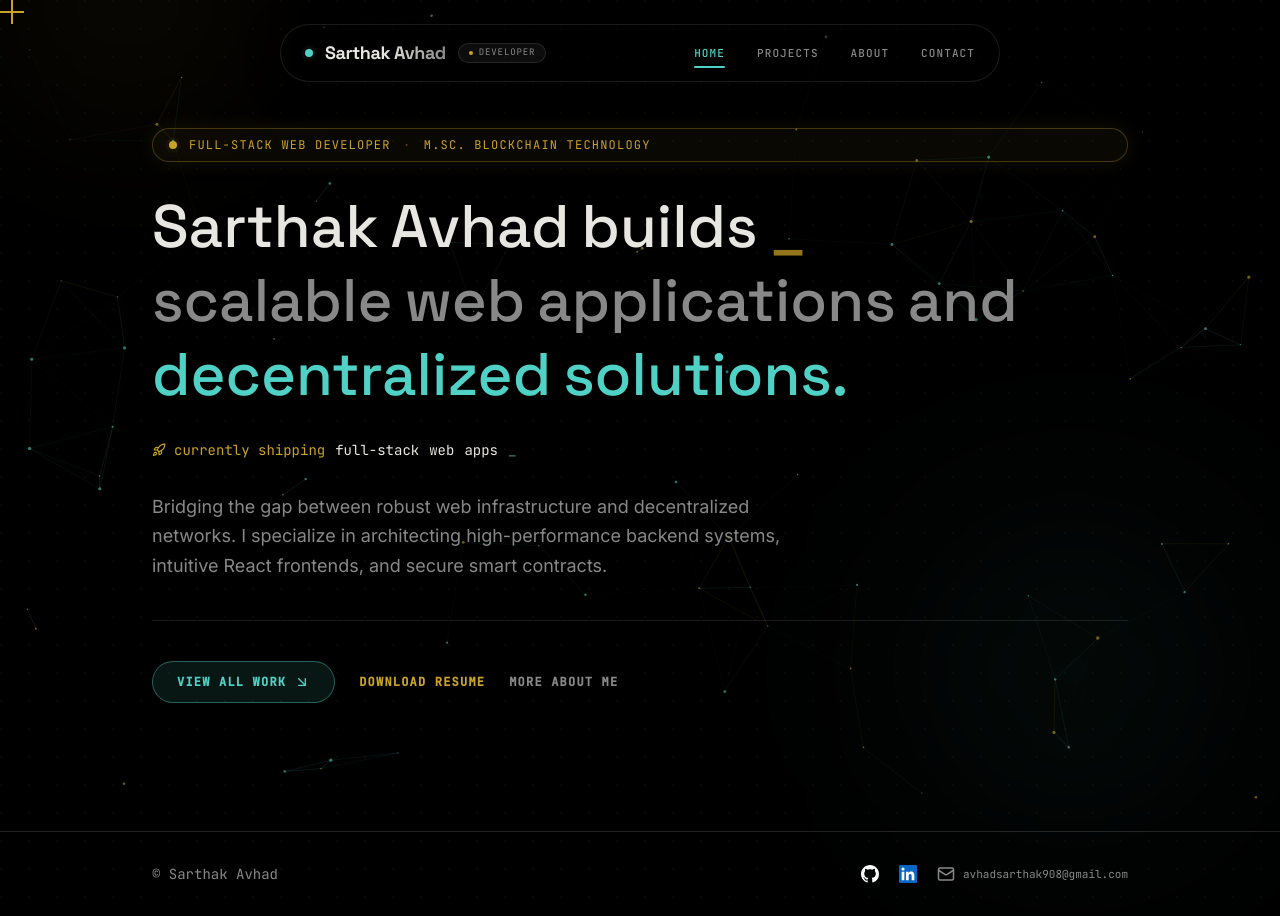
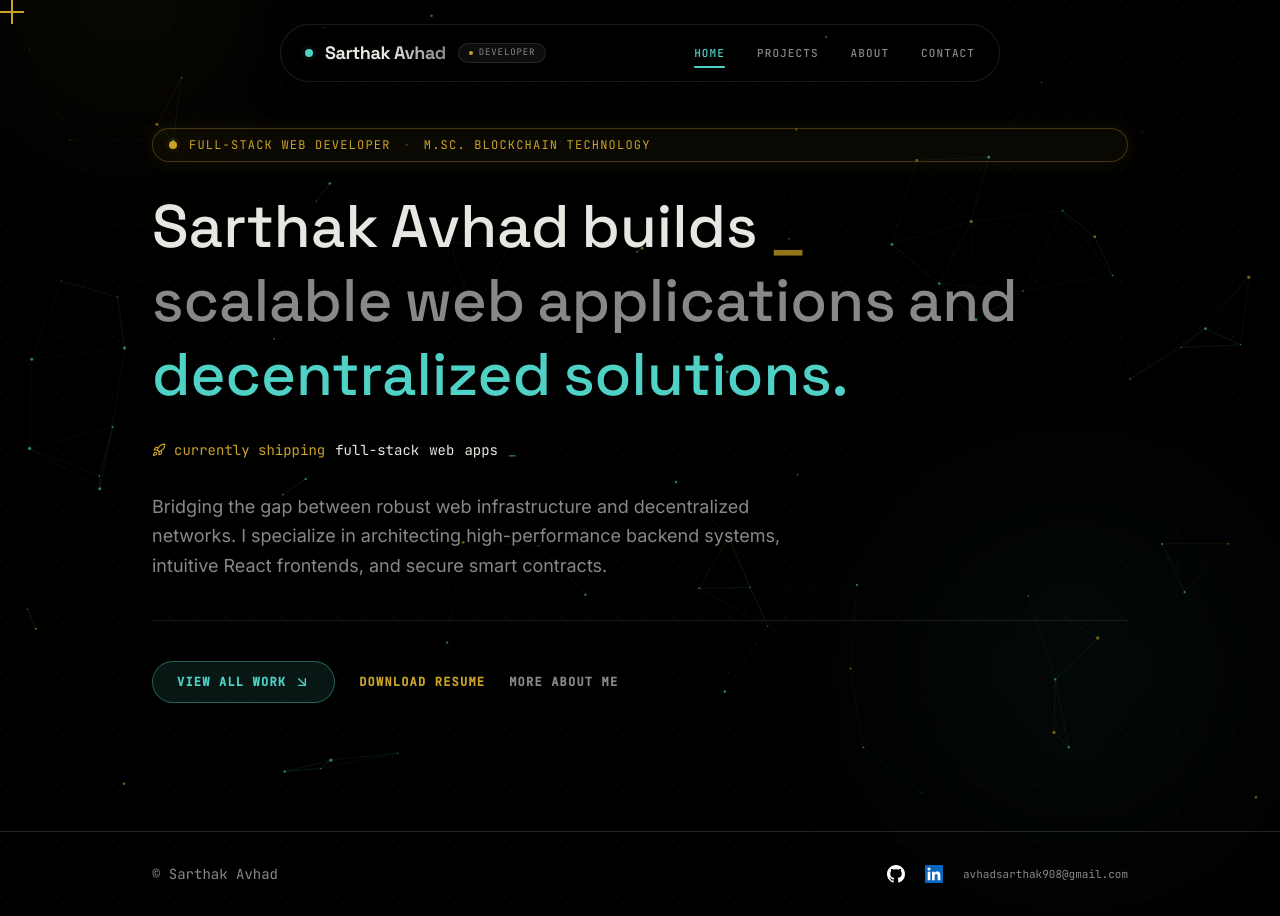
Before and after one commit to sarthakavahd/My-Protfolio, a Next.js app: page / in a window 1280 px wide. Built offline with nearby package versions, Linux system fonts and the light colour scheme.

Commit message:
style: remove mail icon from footer

```diff
--- a/src/components/Footer.tsx
+++ b/src/components/Footer.tsx
@@ -33,9 +33,8 @@ export default function Footer() {
           <Link href={contact.linkedin} target="_blank" rel="noopener noreferrer" className="text-muted transition-colors hover:text-gold" aria-label="LinkedIn">
             <LinkedinIcon size={18} />
           </Link>
-          <a href={`mailto:${contact.email}`} className="group flex items-center gap-2 font-mono text-[11px] text-muted transition-colors hover:text-gold">
-            <Mail size={18} className="transition-transform group-hover:scale-110" />
-            <span>{contact.email}</span>
+          <a href={`mailto:${contact.email}`} className="font-mono text-[11px] text-muted transition-colors hover:text-gold">
+            {contact.email}
           </a>
         </div>
       </div>
```
